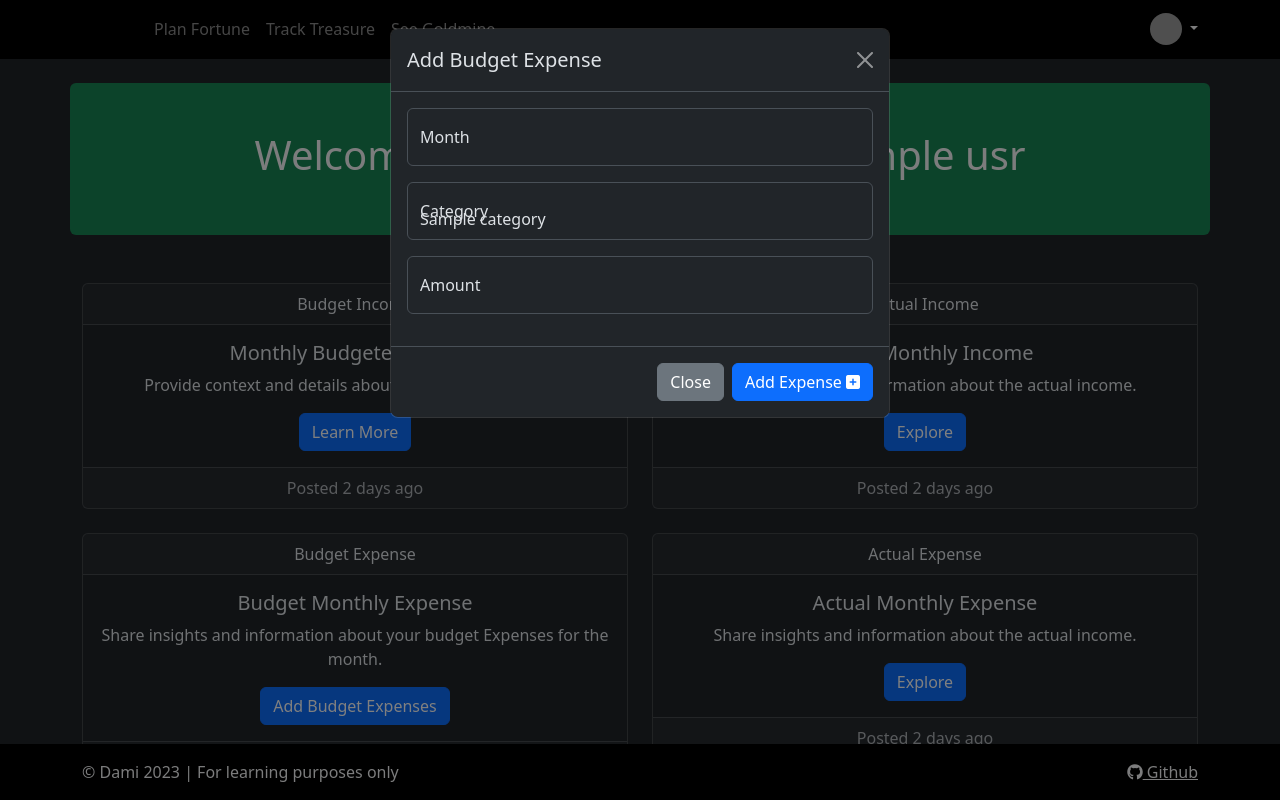
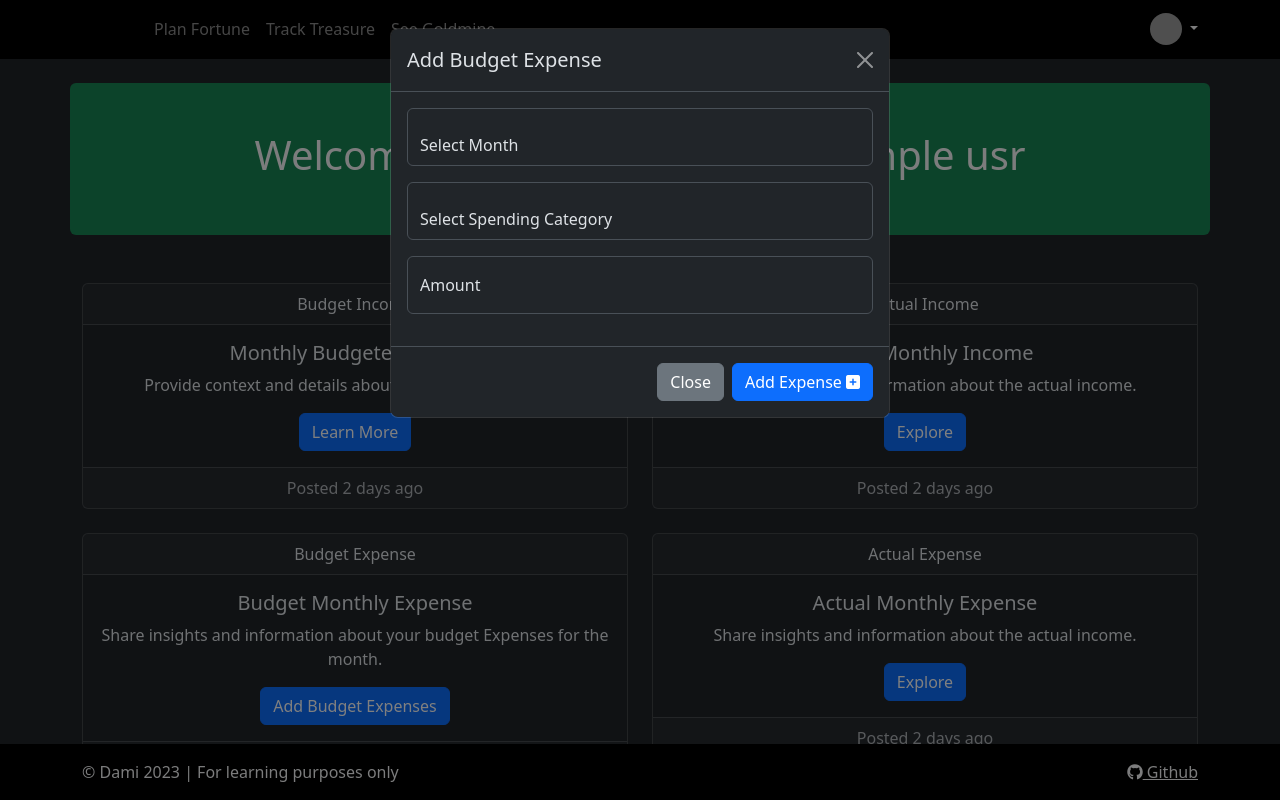
Before and after one commit to Nelkon01/Nelkon-Finance, a Flask app: template budgetmanager/templates/plan.html in a window 1280 px wide, after a click on "Add Budget Expenses". Run offline with Flask 3, Linux system fonts and the light colour scheme; tables that the repository leaves empty hold one stand-in row (values such as "Sample post"); the template is opened without the code that fills it: values that come from a table or form of the project are taken from there, most other values are stand-ins (such as "Sample title", 1, 10 or a date in 2020); grey boxes are pictures that could not be loaded.

Commit message:
update plan.html to give user options to pick for months and category in add budget

```diff
--- a/budgetmanager/templates/plan.html
+++ b/budgetmanager/templates/plan.html
@@ -71,16 +71,33 @@
                 <div class="modal-body">
                     <form method="POST" action="url_for{{ url_for('add_budget_expense') }}">
                         <div class="form-floating mb-3">
-                            <input type="text" class="form-control" id="selectMonth"
-                                   placeholder="Month">
-                            <label for="selectMonth">Month</label>
+                            <label for="month_name"></label>
+                            <select name="month_name" id="month_name" class="form-control">
+                                <option value="" disabled selected>Select Month</option>
+                                <option value="January">January</option>
+                                <option value="February">February</option>
+                                <option value="March">March</option>
+                                <option value="April">April</option>
+                                <option value="May">May</option>
+                                <option value="June">June</option>
+                                <option value="July">July</option>
+                                <option value="August">August</option>
+                                <option value="September">September</option>
+                                <option value="October">October</option>
+                                <option value="November">November</option>
+                                <option value="December">December</option>
+                            </select>
                         </div>
                         <div class="form-floating mb-3">
-                            <label for="category_name">Category</label>
                             <select name="category_name" id="category_name" class="form-control">
-                                {% for category in categories %}
-                                <option value="{{ category.id }}">{{ category.category_name }}</option>
-                                {% endfor %}
+                                <option value="" disabled selected>Select Spending Category</option>
+                                <option value="shopping">Shopping</option>
+                                <option value="groceries">Groceries</option>
+                                <option value="eating-out">Eating Out</option>
+                                <option value="transport">Transport</option>
+                                <option value="bills">Bills</option>
+                                <option value="entertainment">Entertainment</option>
+                                <option value="miscellaneous">Miscellaneous</option>
                             </select>
                         </div>
                         <div class="form-floating mb-3">
```
